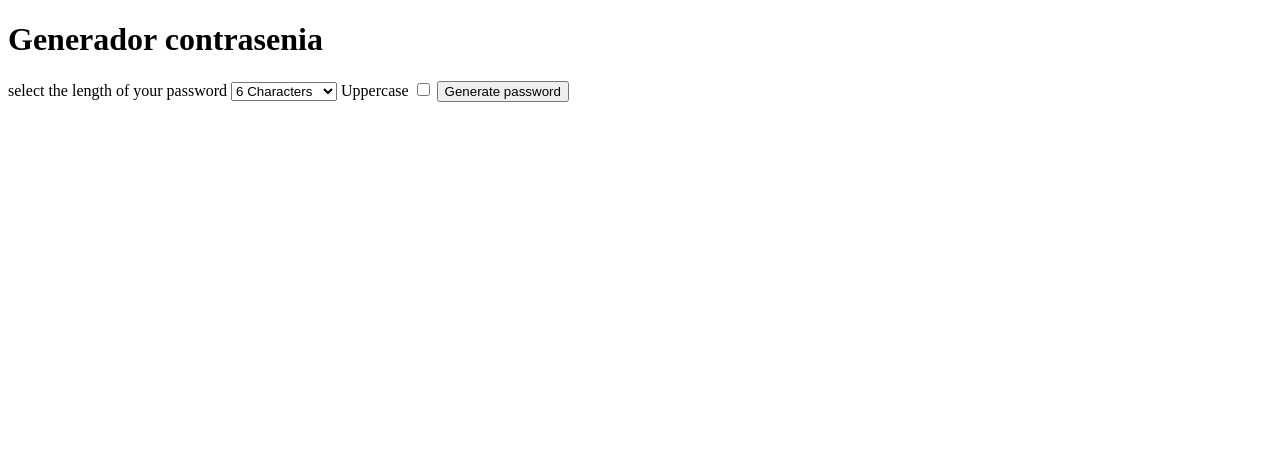
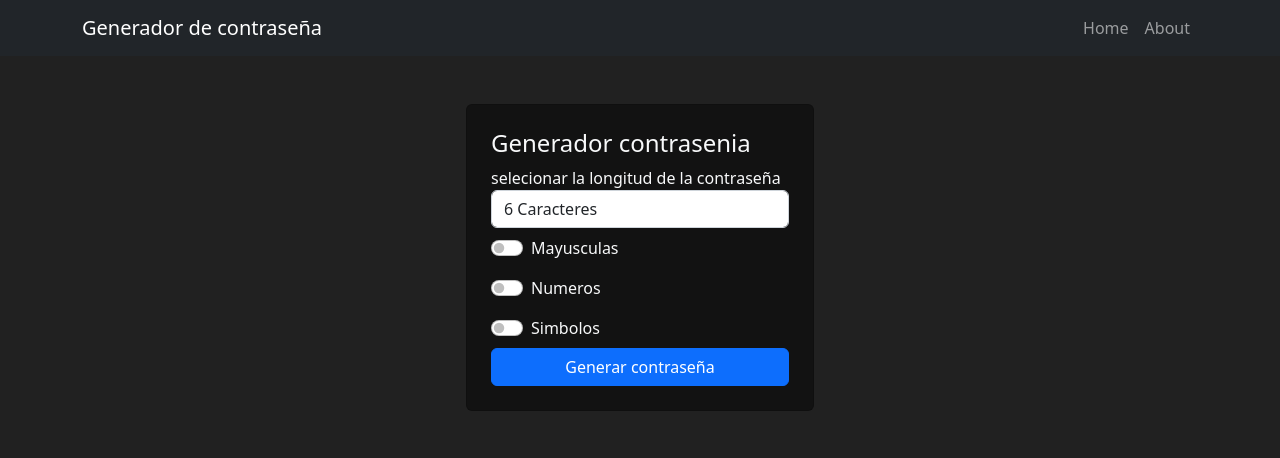
Before and after one commit to JordinRosario/generador_password, a Django app: page / in a window 1280 px wide. Shown: the top 458 px of the page. Run offline with Django 4.2, Linux system fonts and the light colour scheme.

Commit message:
Generador de contraseñas

```diff
--- a/password_generator/generador/templates/base.html
+++ b/password_generator/generador/templates/base.html
@@ -6,9 +6,15 @@
     <meta charset="UTF-8">
     <meta http-equiv="X-UA-Compatible" content="IE=edge">
     <meta name="viewport" content="width=device-width, initial-scale=1.0">
+    <!-- CSS only -->
+    <link href="https://cdn.jsdelivr.net/npm/bootstrap@5.2.2/dist/css/bootstrap.min.css" rel="stylesheet" integrity="sha384-Zenh87qX5JnK2Jl0vWa8Ck2rdkQ2Bzep5IDxbcnCeuOxjzrPF/et3URy9Bv1WTRi" crossorigin="anonymous">
     <title>{% block titulo %} {% endblock %}</title>
 </head>
-<body>
-    {% block contenido %} {% endblock %}
+<body style="background-color: #212121;">
+    {% include './././generador/parthials/_navbar.html' %}
+    <div class="container p-5 text-light">
+        {% block contenido %} {% endblock %}
+    </div>
+
 </body>
 </html>
--- a/password_generator/generador/templates/generador/index.html
+++ b/password_generator/generador/templates/generador/index.html
@@ -2,26 +2,44 @@
 {% block titulo %} home {% endblock %}
 
 {% block contenido %}
-<form action="password">
-    <h1>Generador contrasenia</h1>
-    <label for="soli">select the length of your password </label>
-    <select name="soli" id=soli">
-        <option value="6">6 Characters</option>
-        <option value="7">7 Characters</option>
-        <option value="8">8 Characters</option>
-        <option value="9">9 Characters</option>
-        <option value="10">10 Characters</option>
-        <option value="11">11 Characters</option>
-        <option value="12">12 Characters</option>
-        <option value="13">13 Characters</option>
-    </select>
+<div class="col-md-4 offset-md-4">
+    <form action="{% url 'password' %}" class="card card-body p-4"
+    style="background-color: #121212;"
+    >
+        <h4>Generador contrasenia</h4>
+        <label for="soli">selecionar la longitud de la contraseña </label>
+        <select name="soli" id=soli" class="form-control">
+            <option value="6">6 Caracteres</option>
+            <option value="7">7 Caracteres</option>
+            <option value="8">8 Caracteres</option>
+            <option value="9">9 Caracteres</option>
+            <option value="10">10 Caracteres</option>
+            <option value="11">11 Caracteres</option>
+            <option value="12">12 Caracteres</option>
+            <option value="13">13 Caracteres</option>
+        </select>
 
-    <label for="uppercase">Uppercase</label>
-    <input type="checkbox" name="uppercase" id="uppercase">
+        <div class="form-check form-switch my-2">
+            <label for="uppercase" class="form-check-label">Mayusculas</label>
+            <input type="checkbox" name="uppercase" id="uppercase" class="form-check-input">
+        </div>
 
-    <button>Generate password</button>
+        <div class="form-check form-switch my-2">
+            <label for="numeros" class="form-check-label">Numeros</label>
+            <input type="checkbox" name="number" id="number" class="form-check-input">
 
-</form>
+        </div>
+
+        <div class="form-check form-switch my-2">
+            <label for="simbolos" class="form-check-label">Simbolos</label>
+            <input type="checkbox" name="simbolos" id="simbolos" class="form-check-input">
+
+        </div>
+
+        <button class="btn btn-primary">Generar contraseña</button>
+
+    </form>
 
 
+</div>
 {% endblock %}
--- /dev/null
+++ b/password_generator/generador/templates/generador/parthials/_navbar.html
@@ -0,0 +1,22 @@
+<nav class="navbar navbar-expand-lg navbar-dark bg-dark">
+    <div class="container">
+      <a class="navbar-brand" href="/">Generador de contraseña</a>
+      <button class="navbar-toggler" type="button" data-bs-toggle="collapse" data-bs-target="#navbarSupportedContent" aria-controls="navbarSupportedContent" aria-expanded="false" aria-label="Toggle navigation">
+        <span class="navbar-toggler-icon"></span>
+      </button>
+
+      <div class="collapse navbar-collapse" id="navbarSupportedContent">
+        <ul class="navbar-nav ms-auto">
+
+          <li class="nav-item">
+            <a class="nav-link" aria-current="page" href="{% url 'index' %}">Home</a>
+          </li>
+
+          <li class="nav-item">
+            <a class="nav-link" href="{% url 'about' %}">About</a>
+          </li>
+        </ul>
+
+      </div>
+    </div>
+  </nav>
--- a/password_generator/generador/urls.py
+++ b/password_generator/generador/urls.py
@@ -5,5 +5,5 @@ from . import views
 urlpatterns = [
     path('', views.index, name = 'index'),
     path('about/', views.about, name = 'about'),
-    path('password/', views.password, name= 'password')
+    path('password-generate', views.password, name= 'password')
 ]
--- a/password_generator/generador/views.py
+++ b/password_generator/generador/views.py
@@ -14,12 +14,20 @@ def password(request):
     """ Obtiene la solicitud que manda el usuario """
     length =int(request.GET.get('soli'))
 
+    Caracteres =list('abcdefghijklmnopqrstuwxyz')
+    if request.GET.get('uppercase'): #Comprueba si quiere la contraseña con letras MUYUS
+        Caracteres.extend(list('ABCDEFGHIJKLMNOPQRSTUWXYZ'))
+
+    if request.GET.get('number'): #Comprueba si quiere que la contraseña contenga numeros
+        Caracteres.extend(list('1,2,3,4,5,6,7,8,9,0'))
+
+    if request.GET.get('simbolos'):
+        Caracteres.extend(list('~`!@#$%^&*()_+-=/\;:?><.,'))
 
     """ Ibten una serie de acaracteres aleatorio """
-    characters =list('abcdefghijklmnopqrstuwxyz')
     generated_password = ''
     for char in range(length):
-        generated_password+= random.choice(characters)
+        generated_password+= random.choice(Caracteres)
 
 
     return render(request,'generador/password.html', {'password':generated_password } )
```
Also changed, not shown: password_generator/generador/templates/generador/password.html (+7 -2 lines), README.md.
